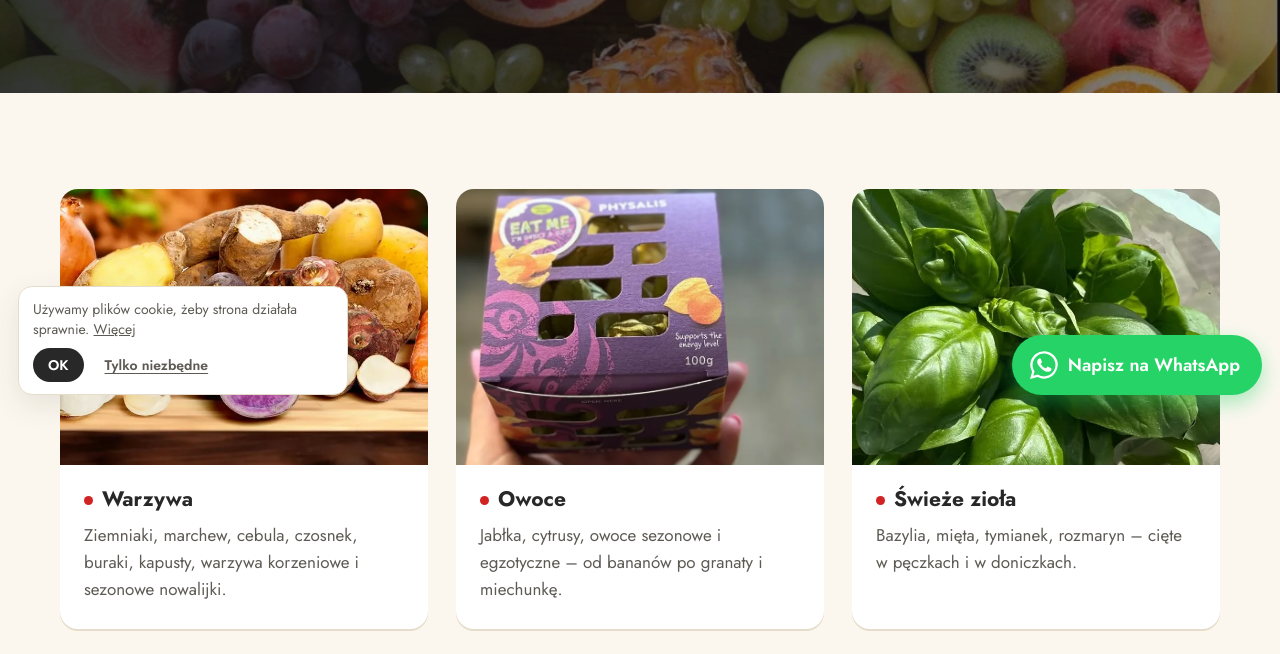
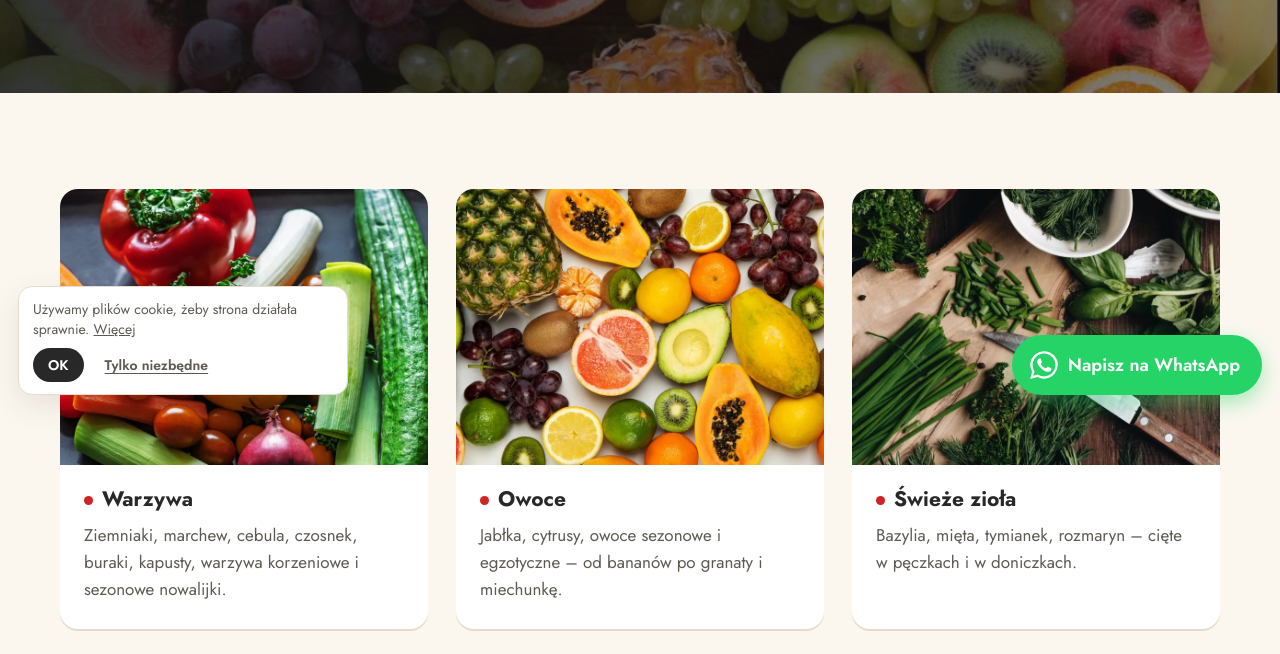
Before and after one commit to krzywiecki/hurtownia-sylwia, a plain HTML site: page asortyment.html in a window 1280 px wide. Shown: the part 387-1041 px from the top of the page. Drawn offline with Linux system fonts and the light colour scheme.

Commit message:
Category cards: new vegetables, fruit and herbs photos
Co-Authored-By: Claude Opus 5.5 <noreply@anthropic.com>
Claude-Session: https://claude.ai/code/session_01FXJ2rbHnbSjxptSmxWtMMX

```diff
--- a/asortyment.html
+++ b/asortyment.html
@@ -67,21 +67,21 @@
     <div class="wrap">
       <div class="cards">
         <article class="card">
-          <img src="img/warzywa-korzeniowe.webp" alt="Warzywa korzeniowe: ziemniaki, marchew, cebula, czosnek, topinambur, batat" loading="lazy" width="1080" height="482">
+          <img src="img/kat-warzywa.webp" alt="Świeże warzywa: papryka, marchew, por, pomidorki, cebula, czosnek, ogórek" loading="lazy" width="800" height="600">
           <div class="card-body">
             <h3>Warzywa</h3>
             <p>Ziemniaki, marchew, cebula, czosnek, buraki, kapusty, warzywa korzeniowe i sezonowe nowalijki.</p>
           </div>
         </article>
         <article class="card">
-          <img src="img/miechunka.webp" alt="Miechunka (physalis) w opakowaniu" loading="lazy" width="803" height="803">
+          <img src="img/kat-owoce.webp" alt="Owoce: ananas, papaja, winogrona, cytryny, pomarańcze, kiwi, awokado, grejpfrut" loading="lazy" width="800" height="600">
           <div class="card-body">
             <h3>Owoce</h3>
             <p>Jabłka, cytrusy, owoce sezonowe i egzotyczne – od bananów po granaty i miechunkę.</p>
           </div>
         </article>
         <article class="card">
-          <img src="img/bazylia.webp" alt="Świeża bazylia" loading="lazy" width="803" height="501">
+          <img src="img/kat-ziola.webp" alt="Świeże zioła: koper, natka pietruszki, szczypiorek, bazylia, rozmaryn" loading="lazy" width="800" height="600">
           <div class="card-body">
             <h3>Świeże zioła</h3>
             <p>Bazylia, mięta, tymianek, rozmaryn – cięte w pęczkach i w doniczkach.</p>
```
Also changed, not shown: index.html (+3 -3 lines), img/kat-owoce.webp (added), img/kat-warzywa.webp (added), img/kat-ziola.webp (added), img/warzywa-korzeniowe.webp (deleted), 1 other file.
